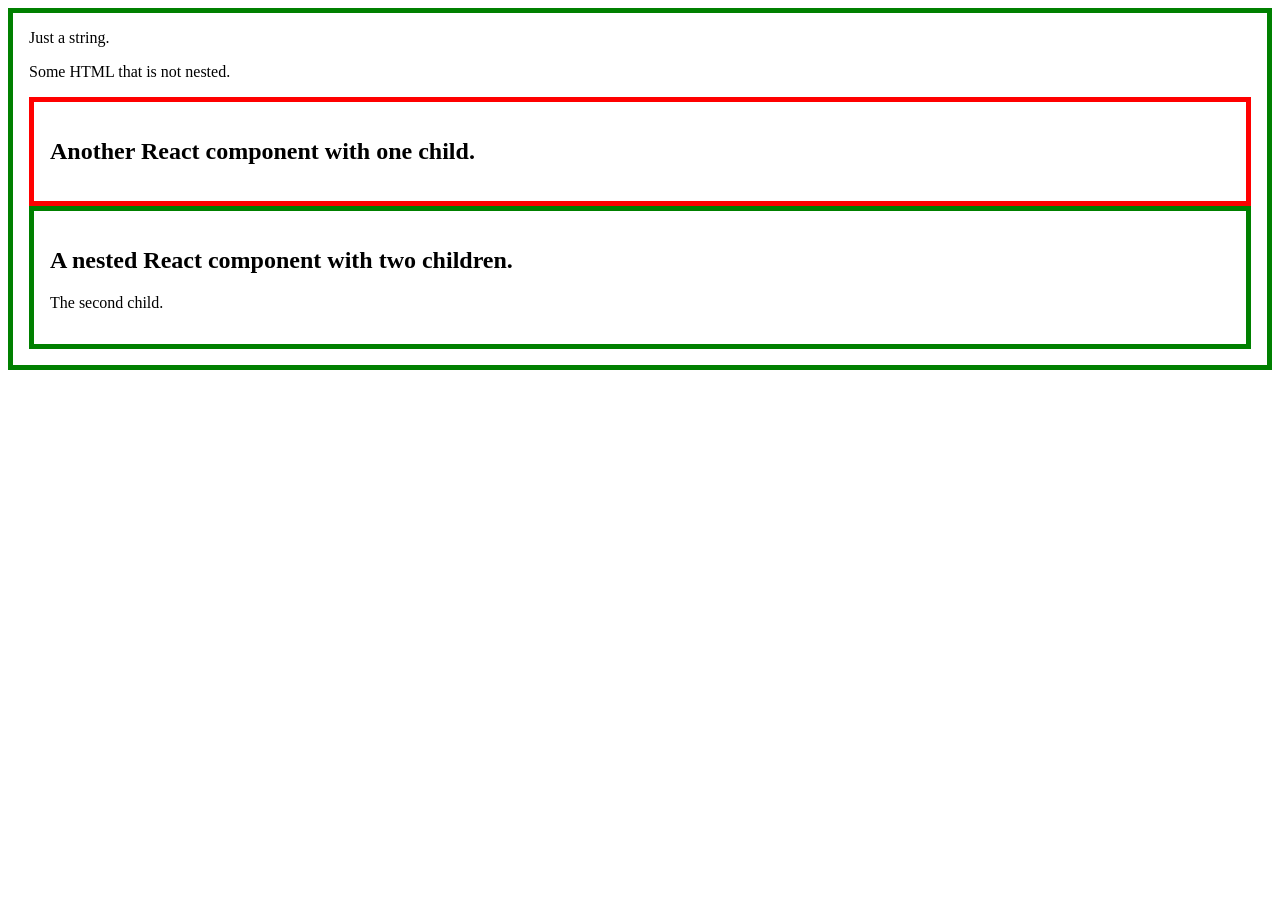
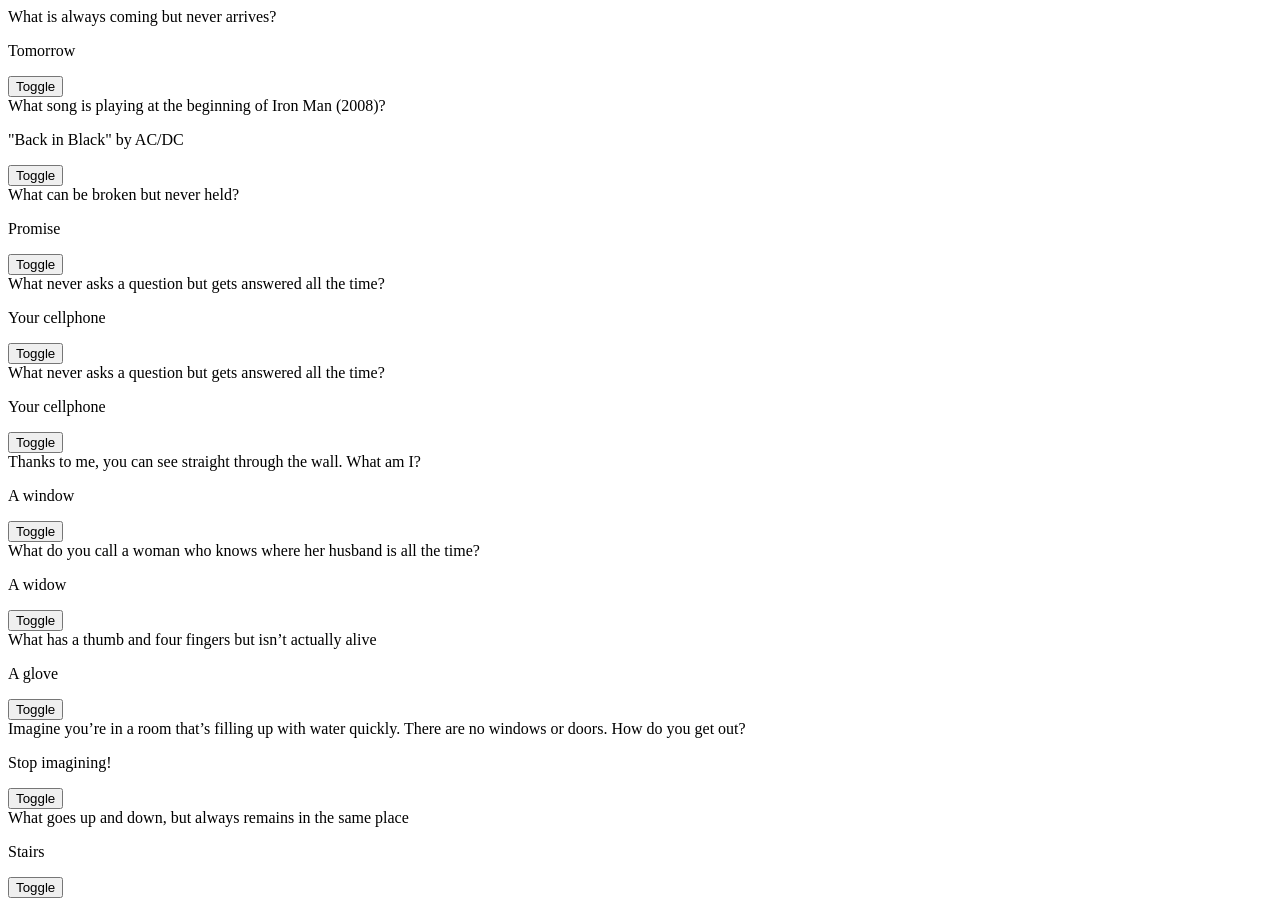
Before and after one commit to ipeke94/react-ts-test, a React (Create React App) app in the folder mreact-ts/: page / in a window 1280 px wide. Before the commit the page ends 800 px from the top, so only its background shows below. Built offline with nearby package versions, Linux system fonts and the light colour scheme.

Commit message:
Moved components && added question component

```diff
--- a/mreact-ts/src/App.tsx
+++ b/mreact-ts/src/App.tsx
@@ -1,25 +1,24 @@
-import './style.css';
+import './styles/style.css';
 // import * as PropTypes from 'prop-types';
-import Children from "./Children";
+// import Children from "./Children";
+import Question from "./components/Question";
 
-export type NameTagProps = {
-  name: string
-}
-
-const NameTag = ({name}: NameTagProps) =>  {
-  return (
-    <main>
-      <header>
-        <h1>Hi!</h1>
-        <p>My name is </p>
-      </header>
-      <section className="display-name">
-        <p>{name}</p>
-      </section>
-    </main>
-  );
-}
-
+// export type NameTagProps = {
+//   name: string
+// }
+// const NameTag = ({name}: NameTagProps) =>  {
+//   return (
+//     <main>
+//       <header>
+//         <h1>Hi!</h1>
+//         <p>My name is </p>
+//       </header>
+//       <section className="display-name">
+//         <p>{name}</p>
+//       </section>
+//     </main>
+//   );
+// }
 
 // const NameTag = ({name}) =>  {
 //   return (
@@ -41,6 +40,8 @@ const NameTag = ({name}: NameTagProps) =>  {
 
 // const App = () => <NameTag name={"ipek"}/>
 
-const App = () => <Children/>
+// const App = () => <Children/>
+
+const App = () => <Question/>
 
 export default App;
--- /dev/null
+++ b/mreact-ts/src/components/Question.tsx
@@ -0,0 +1,35 @@
+import * as React from 'react';
+import { questions } from '../constants/questions';
+
+type QuestionProps = {
+    question: string;
+    answer: string;
+}
+
+const ChildQuestion = ({question, answer} : QuestionProps) => {
+  return (
+    <article className="question">
+        <header>{question}</header>
+        <p>
+            <span className="blur">{answer}</span>
+        </p>
+        <footer>
+            <button>Toggle</button>
+        </footer>
+    </article>
+  )
+}
+
+const Question = () => {
+    return(
+        <main>
+            {
+            questions.map( q => (
+                <ChildQuestion question={q.question} answer={q.answer} key={q.id}/>
+            ))
+            }
+        </main>
+    )
+}
+
+export default Question;
--- /dev/null
+++ b/mreact-ts/src/constants/questions.ts
@@ -0,0 +1,58 @@
+export type QuestionType = {
+    id: number;
+    question: string;
+    answer: string;
+  };
+
+  export const questions: QuestionType[] = [
+    {
+      id: 1,
+      question: 'What is always coming but never arrives?',
+      answer: 'Tomorrow'
+    },
+    {
+      id: 2,
+      question: 'What song is playing at the beginning of Iron Man (2008)?',
+      answer: '"Back in Black" by AC/DC'
+    },
+    {
+      id: 3,
+      question: 'What can be broken but never held?',
+      answer: 'Promise'
+    },
+    {
+      id: 4,
+      question: 'What never asks a question but gets answered all the time?',
+      answer: 'Your cellphone'
+    },
+    {
+      id: 5,
+      question: 'What never asks a question but gets answered all the time?',
+      answer: 'Your cellphone'
+    },
+    {
+      id: 6,
+      question: 'Thanks to me, you can see straight through the wall. What am I?',
+      answer: 'A window'
+    },
+    {
+      id: 7,
+      question: 'What do you call a woman who knows where her husband is all the time?',
+      answer: 'A widow'
+    },
+    {
+      id: 8,
+      question: 'What has a thumb and four fingers but isn’t actually alive',
+      answer: 'A glove'
+    },
+    {
+      id: 9,
+      question: 'Imagine you’re in a room that’s filling up with water quickly. There are no windows or doors. How do you get out?',
+      answer: 'Stop imagining!'
+    },
+    {
+      id: 10,
+      question: 'What goes up and down, but always remains in the same place',
+      answer: 'Stairs'
+    },
+  ];
```
Also changed, not shown: mreact-ts/src/components/Children.tsx (renamed from mreact-ts/src/Children.tsx), mreact-ts/src/styles/style.css (added).
